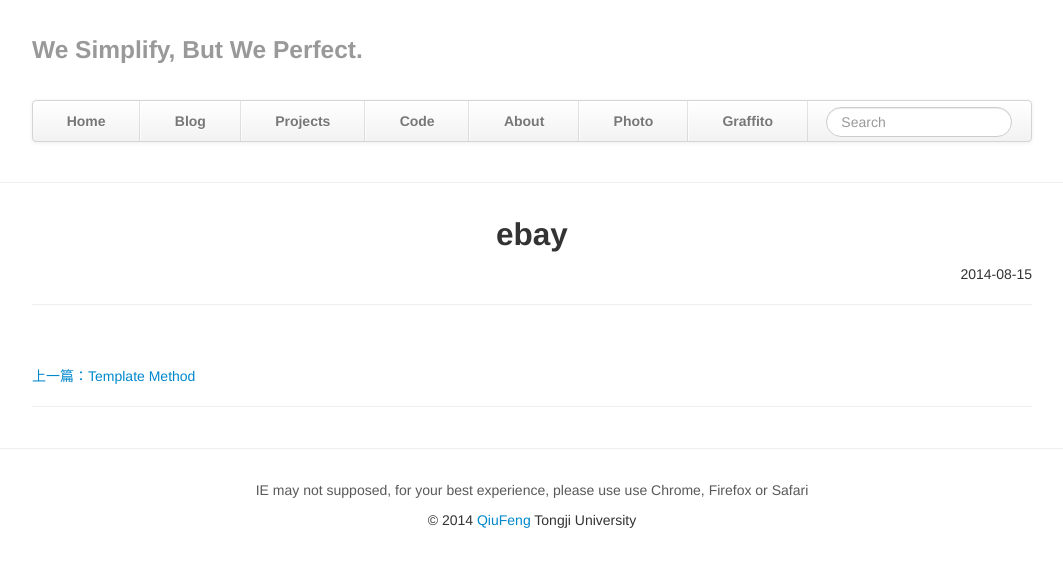
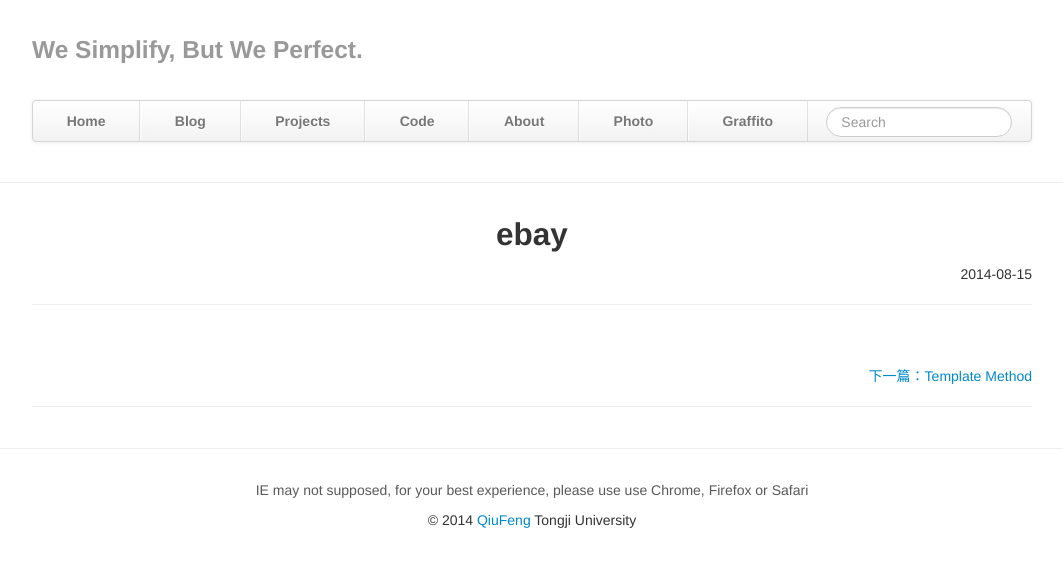
Before and after one commit to VioletHill/VioletHill.github.io, a Jekyll site: the page built from _posts/photo/2014-08-15-ebay24.md, in a window 1280 px wide. Shown: the top 567 px of the page, without its empty margins (108-1171 px from the left). Built offline with Jekyll 4.4.1, drawn with Linux system fonts in a browser that asks for light colours; Markdown is read by kramdown in place of the engine named in the settings; comment, search, counter and statistics services are not loaded.

Commit message:
修改 上一篇 下一篇顺序 bug

```diff
--- a/_layouts/post.html
+++ b/_layouts/post.html
@@ -33,7 +33,7 @@ layout: base
         {% for post in site.categories.blog %}
 
             {%  if find == '1' %}
-                {%  assign nextpost=post   %}
+                {%  assign lastpost=post   %}
                 {%  break %}
             {%  endif %}
 
@@ -42,7 +42,7 @@ layout: base
             {%  endif %}
 
             {%  if find == '0' %}
-                {%  assign lastpost=post %}
+                {%  assign nextpost=post %}
             {%  endif %}
         {% endfor %}
 
```
